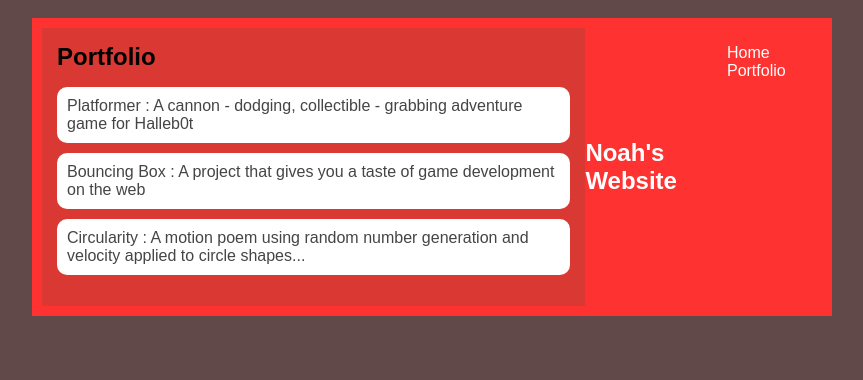
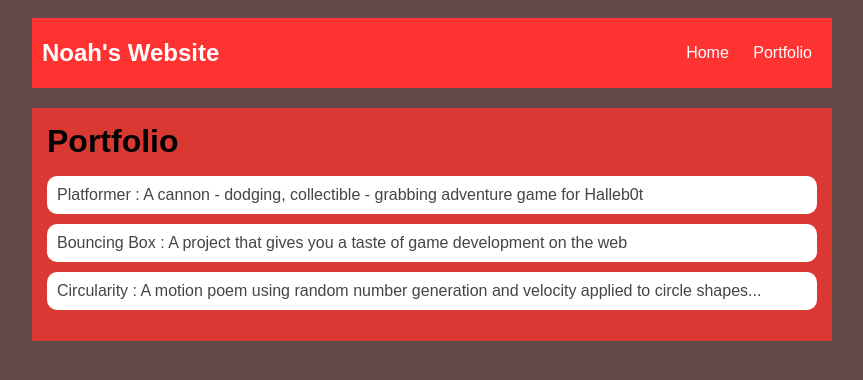
Before and after one commit to nvonbohlen/Nvonbohlen.github.io, a plain HTML site: page portfolio.html in a window 1280 px wide. Shown: the whole page, without its empty margins (208-1071 px from the left). Drawn offline with Linux system fonts and the light colour scheme.

Commit message:
rise ye tarnished

```diff
--- a/portfolio.html
+++ b/portfolio.html
@@ -1,13 +1,23 @@
 <!DOCTYPE html>
 <html>
   <head>
-    <title><h1> Noah's website </h1></title>
-    <link rel="stylesheet" href="style.css">
+    <title>Noah's website</title>
+    <link rel="stylesheet" href="style.css" />
   </head>
 
   <body>
     <div id="all-contents">
       <nav>
+        <h1>Noah's Website</h1>
+        <ul id="nav-ul">
+          <li class="nav-li">
+            <a class="nav-a" href="index.html">Home</a>
+          </li>
+          <li class="nav-li">
+            <a class="nav-a" href="portfolio.html">Portfolio</a>
+          </li>
+        </ul>
+      </nav>
       <main>
         <div class="content">
           <h1>Portfolio</h1>
@@ -26,23 +36,13 @@
             </li>
             <li>
               <a href="projects/circularity/"
-                  >Circularity : A motion poem using random number generation
-                  and velocity applied to circle shapes...</a
+                >Circularity : A motion poem using random number generation and
+                velocity applied to circle shapes...</a
               >
             </li>
           </ul>
         </div>
       </main>
-        <h1>Noah's Website</h1>
-        <ul id="nav-ul">
-          <li class="nav-li">
-            <a class="nav-a" href="index.html">Home</a>
-          </li>
-          <li class="nav-li">
-            <a class="nav-a" href="portfolio.html">Portfolio</a>
-          </li>
-        </ul>
-      </nav>
     </div>
   </body>
 </html>
```
Lines whose indentation alone changed are shown as unchanged.
